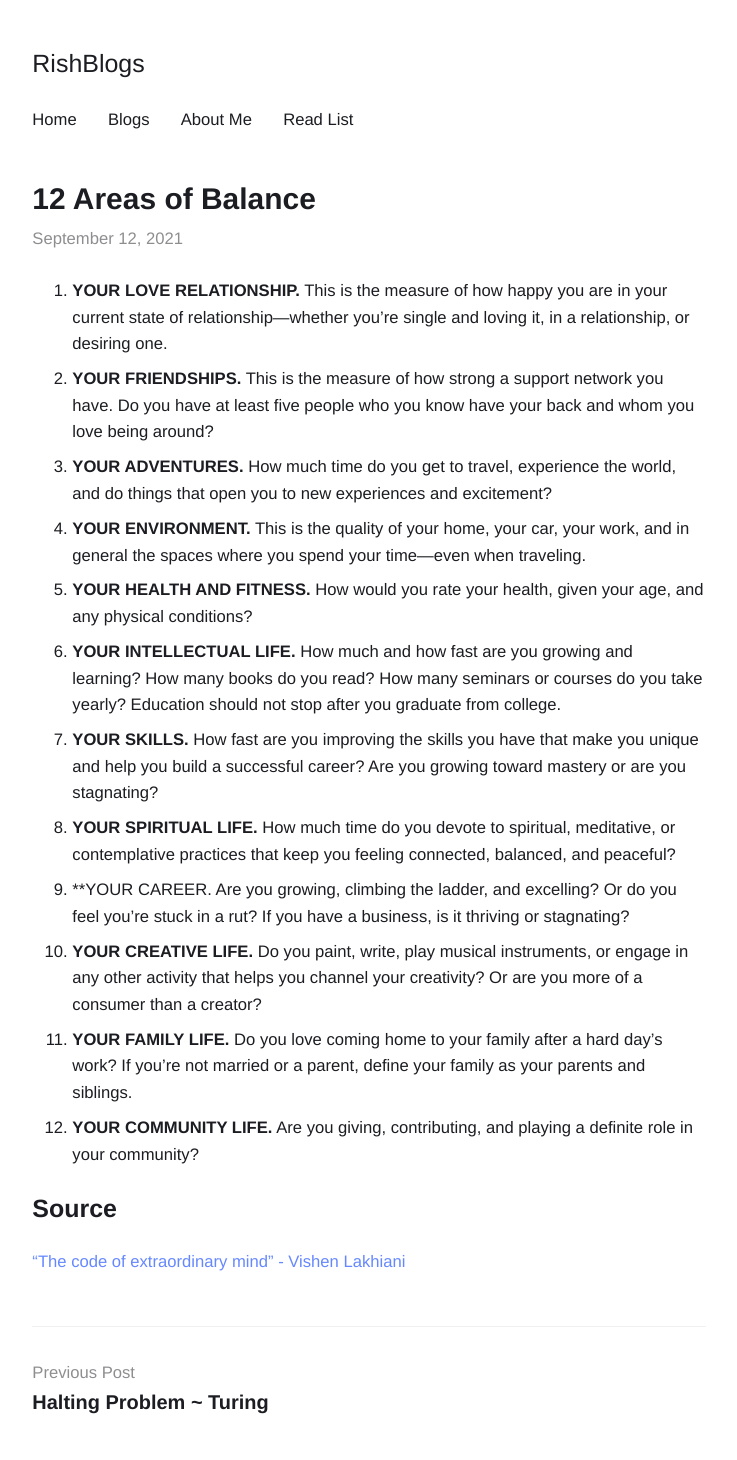
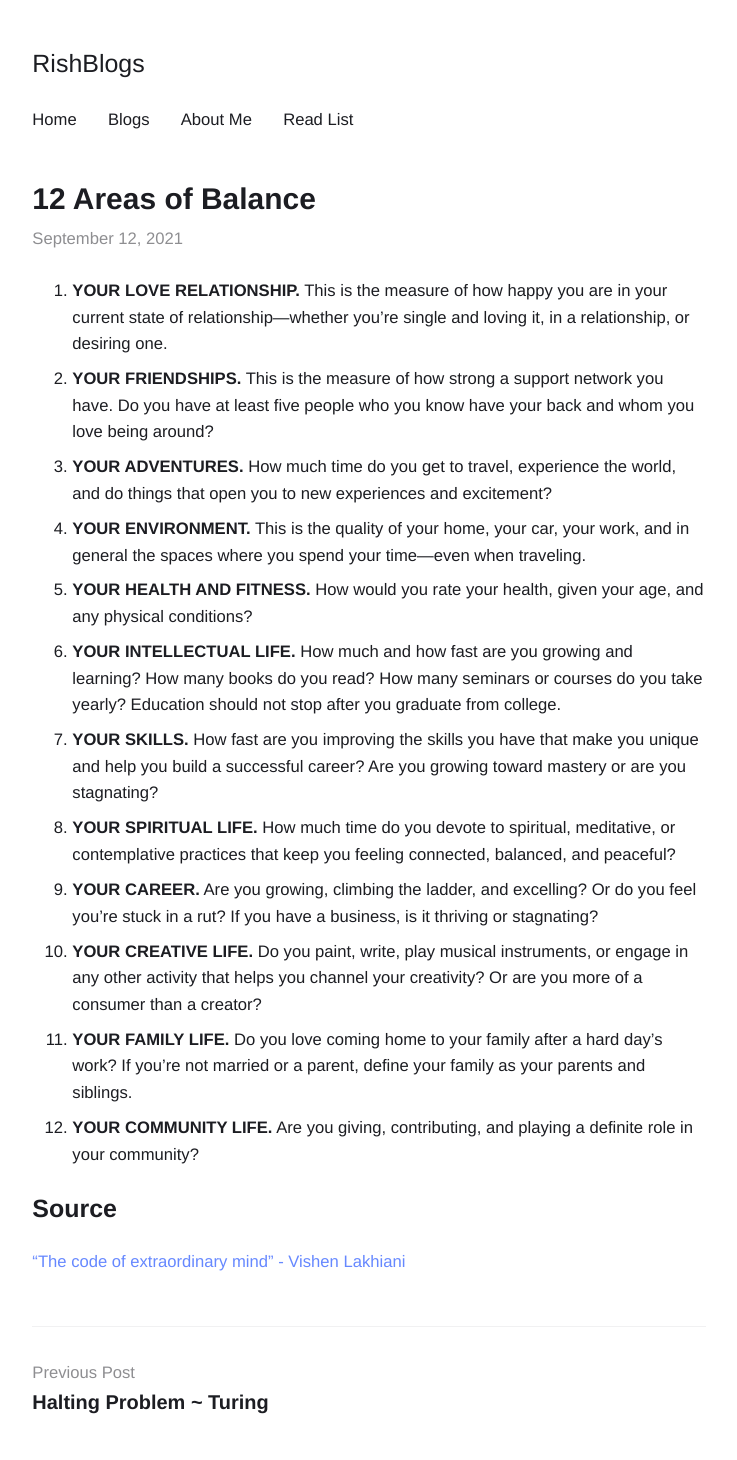
Before and after one commit to rish-singhal/blogs, a Jekyll site: the page built from _posts/2021-09-12-12-areas-of-life.md, in a window 1280 px wide. Shown: the whole page, without its empty margins (271-1008 px from the left). Built offline with Jekyll 4.4.1, drawn with Linux system fonts in a browser that asks for light colours.

Commit message:
Fix style

```diff
--- a/_posts/2021-09-12-12-areas-of-life.md
+++ b/_posts/2021-09-12-12-areas-of-life.md
@@ -11,7 +11,7 @@ layout: post
 6. **YOUR INTELLECTUAL LIFE.** How much and how fast are you growing and learning? How many books do you read? How many seminars or courses do you take yearly? Education should not stop after you graduate from college.
 7. **YOUR SKILLS.** How fast are you improving the skills you have that make you unique and help you build a successful career? Are you growing toward mastery or are you stagnating?
 8. **YOUR SPIRITUAL LIFE.** How much time do you devote to spiritual, meditative, or contemplative practices that keep you feeling connected, balanced, and peaceful?
-9. **YOUR CAREER. Are you growing, climbing the ladder, and excelling? Or do you feel you’re stuck in a rut? If you have a business, is it thriving or stagnating?
+9. **YOUR CAREER.** Are you growing, climbing the ladder, and excelling? Or do you feel you’re stuck in a rut? If you have a business, is it thriving or stagnating?
 10. **YOUR CREATIVE LIFE.** Do you paint, write, play musical instruments, or engage in any other activity that helps you channel your creativity? Or are you more of a consumer than a creator?
 11. **YOUR FAMILY LIFE.** Do you love coming home to your family after a hard day’s work? If you’re not married or a parent, define your family as your parents and siblings.
 12. **YOUR COMMUNITY LIFE.** Are you giving, contributing, and playing a definite role in your community?
```
